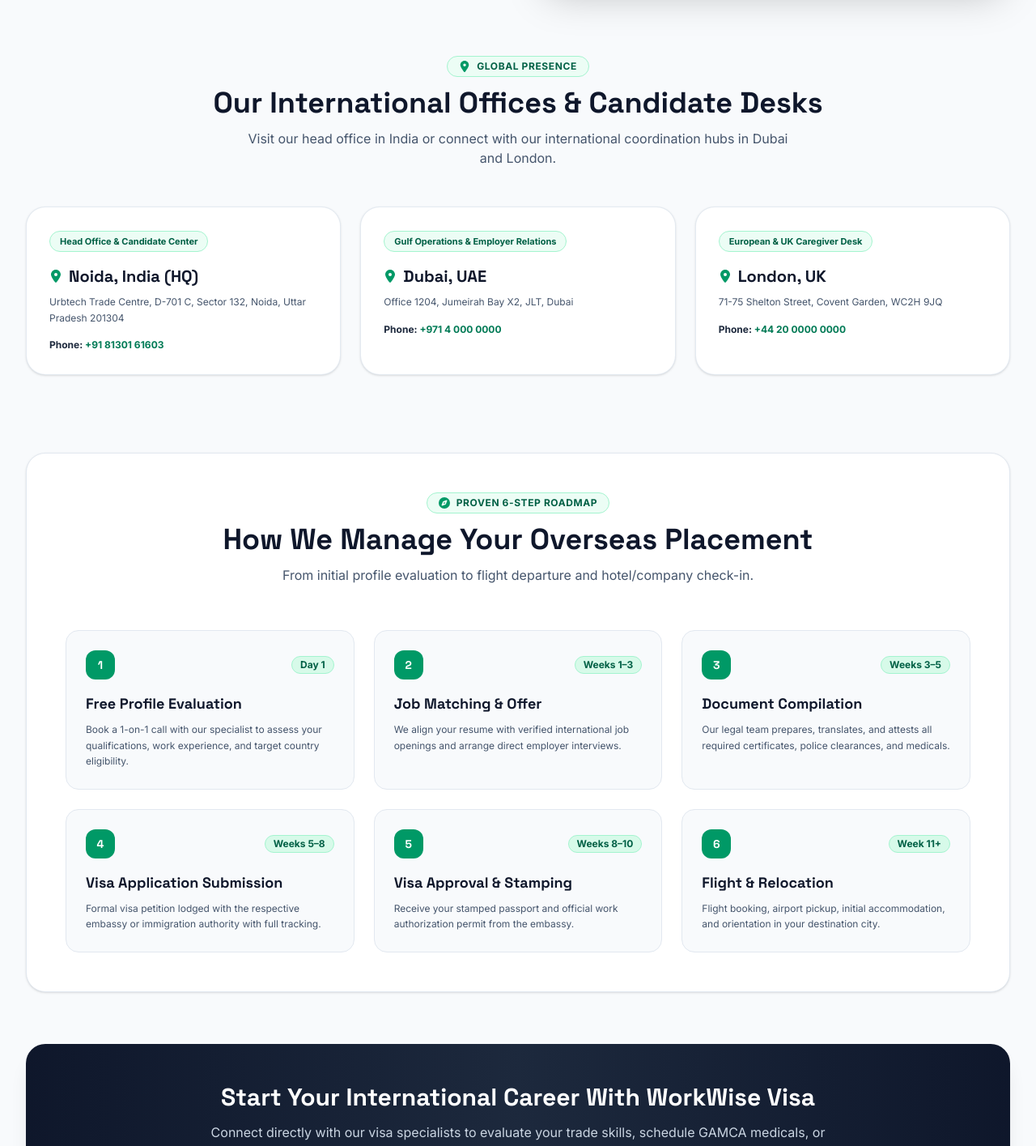
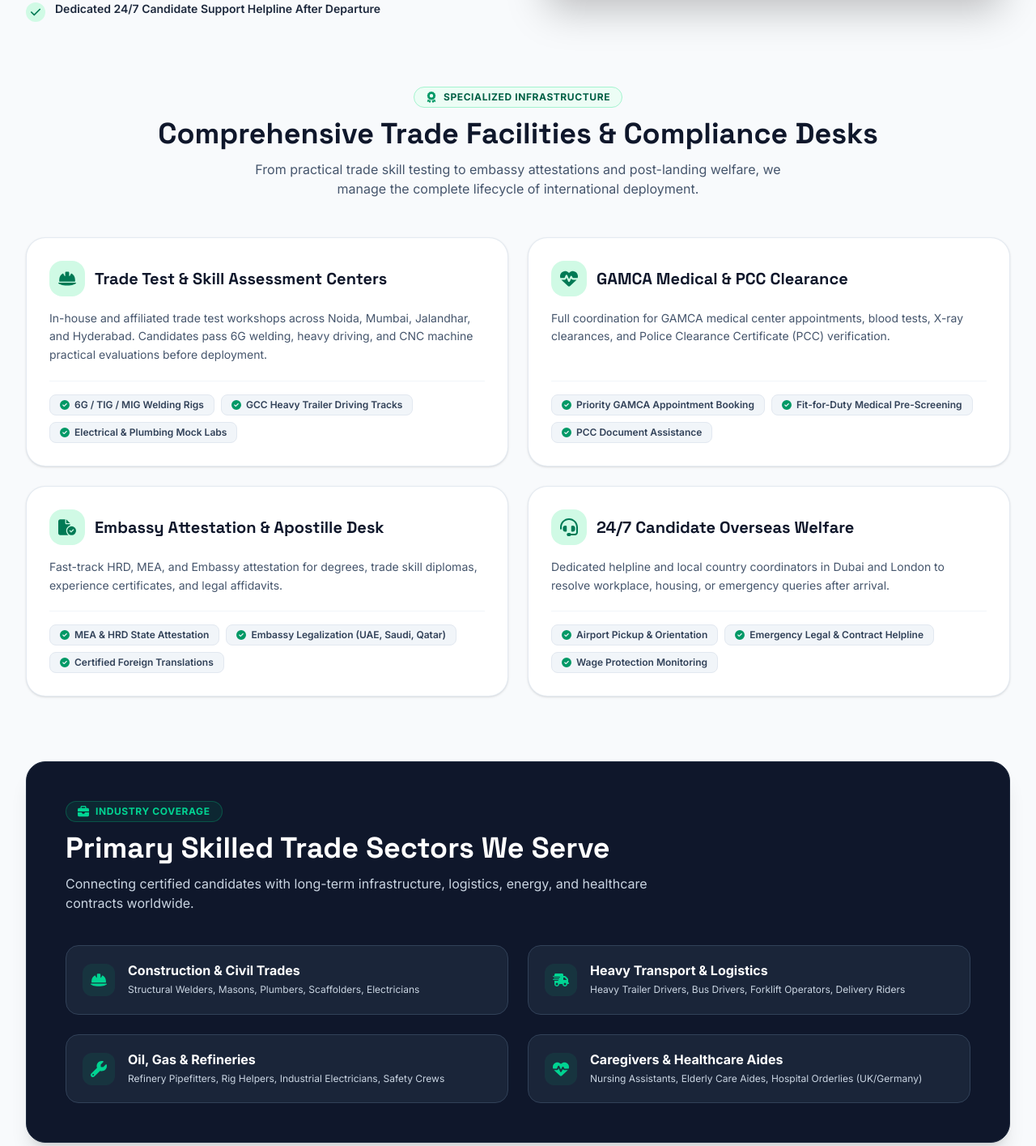
Before and after one commit to wasimfaiz/workvisevisa, a Next.js app: page /about in a window 1280 px wide. Shown: the part 1364-2779 px from the top of the page at 81% size. Built offline with nearby package versions, Linux system fonts and the light colour scheme.

Commit message:
inhanced about page

```diff
--- a/app/about/page.tsx
+++ b/app/about/page.tsx
@@ -3,7 +3,7 @@
 import Navbar from "@/components/Navbar";
 import Footer from "@/components/Footer";
 import FloatingWhatsApp from "@/components/FloatingWhatsApp";
-import { processSteps, stats, whyUsPoints } from "@/lib/data";
+import { processSteps } from "@/lib/data";
 import {
   FaGlobe,
   FaUsers,
@@ -22,8 +22,13 @@ import {
   FaBuildingColumns,
   FaFileContract,
   FaPlaneArrival,
-  FaHospitalUser,
-  FaArrowRight,
+  FaHelmetSafety,
+  FaTruckFast,
+  FaWrench,
+  FaHeartPulse,
+  FaHeadset,
+  FaFileCircleCheck,
+  FaCircleCheck,
 } from "react-icons/fa6";
 
 const companyValues = [
@@ -31,26 +36,56 @@ const companyValues = [
     title: "100% Ethical Recruitment",
     description: "Zero hidden charges or false job promises. We partner exclusively with pre-vetted international employers offering legally binding contracts.",
     icon: FaHandshake,
-    color: "emerald",
   },
   {
     title: "98% Visa Success Rate",
-    description: "Every file undergoes a rigorous multi-tier audit before submission to eliminate embassy rejection risks.",
+    description: "Every file undergoes a rigorous multi-tier audit before embassy submission to eliminate rejection risks.",
     icon: FaShield,
-    color: "amber",
   },
   {
     title: "Complete Landing Support",
     description: "Our support doesn't end at visa stamping. We assist with airport reception, temporary lodging, and local SIM/bank registration.",
     icon: FaPlaneArrival,
-    color: "teal",
   },
   {
     title: "Free Housing & Allowances",
     description: "We prioritize trade contracts that provide free employer accommodation, medical insurance, and transportation.",
     icon: FaFileContract,
-    color: "blue",
   },
+];
+
+const specializedDesks = [
+  {
+    title: "Trade Test & Skill Assessment Centers",
+    description: "In-house and affiliated trade test workshops across Noida, Mumbai, Jalandhar, and Hyderabad. Candidates pass 6G welding, heavy driving, and CNC machine practical evaluations before deployment.",
+    icon: FaHelmetSafety,
+    highlights: ["6G / TIG / MIG Welding Rigs", "GCC Heavy Trailer Driving Tracks", "Electrical & Plumbing Mock Labs"],
+  },
+  {
+    title: "GAMCA Medical & PCC Clearance",
+    description: "Full coordination for GAMCA medical center appointments, blood tests, X-ray clearances, and Police Clearance Certificate (PCC) verification.",
+    icon: FaHeartPulse,
+    highlights: ["Priority GAMCA Appointment Booking", "Fit-for-Duty Medical Pre-Screening", "PCC Document Assistance"],
+  },
+  {
+    title: "Embassy Attestation & Apostille Desk",
+    description: "Fast-track HRD, MEA, and Embassy attestation for degrees, trade skill diplomas, experience certificates, and legal affidavits.",
+    icon: FaFileCircleCheck,
+    highlights: ["MEA & HRD State Attestation", "Embassy Legalization (UAE, Saudi, Qatar)", "Certified Foreign Translations"],
+  },
+  {
+    title: "24/7 Candidate Overseas Welfare",
+    description: "Dedicated helpline and local country coordinators in Dubai and London to resolve workplace, housing, or emergency queries after arrival.",
+    icon: FaHeadset,
+    highlights: ["Airport Pickup & Orientation", "Emergency Legal & Contract Helpline", "Wage Protection Monitoring"],
+  },
+];
+
+const keySectors = [
+  { name: "Construction & Civil Trades", detail: "Structural Welders, Masons, Plumbers, Scaffolders, Electricians", icon: FaHelmetSafety },
+  { name: "Heavy Transport & Logistics", detail: "Heavy Trailer Drivers, Bus Drivers, Forklift Operators, Delivery Riders", icon: FaTruckFast },
+  { name: "Oil, Gas & Refineries", detail: "Refinery Pipefitters, Rig Helpers, Industrial Electricians, Safety Crews", icon: FaWrench },
+  { name: "Caregivers & Healthcare Aides", detail: "Nursing Assistants, Elderly Care Aides, Hospital Orderlies (UK/Germany)", icon: FaHeartPulse },
 ];
 
 const officeLocations = [
@@ -58,19 +93,19 @@ const officeLocations = [
     city: "Noida, India (HQ)",
     address: "Urbtech Trade Centre, D-701 C, Sector 132, Noida, Uttar Pradesh 201304",
     phone: "+91 81301 61603",
-    tag: "Head Office & Candidate Center",
+    tag: "Head Office & Candidate Evaluation Center",
   },
   {
     city: "Dubai, UAE",
     address: "Office 1204, Jumeirah Bay X2, JLT, Dubai",
     phone: "+971 4 000 0000",
-    tag: "Gulf Operations & Employer Relations",
+    tag: "Gulf Operations & Employer Relations Desk",
   },
   {
     city: "London, UK",
     address: "71-75 Shelton Street, Covent Garden, WC2H 9JQ",
     phone: "+44 20 0000 0000",
-    tag: "European & UK Caregiver Desk",
+    tag: "European & UK Caregiver Hub",
   },
 ];
 
@@ -97,7 +132,7 @@ export default function AboutPage() {
             </h1>
 
             <p className="mt-4 mx-auto max-w-3xl text-slate-300 text-base sm:text-xl font-normal leading-relaxed">
-              Since 2020, WorkWise Visa has been a trusted international placement and immigration consultancy — connecting over 5,000+ skilled trade workers, drivers, technicians, and caregivers with verified employers in 12+ nations.
+              Since 2020, WorkWise Visa has been a premier international placement and immigration consultancy — connecting over 5,000+ skilled trade workers, drivers, technicians, and caregivers with verified employers in 12+ nations.
             </p>
 
             {/* Impact Stats Grid */}
@@ -139,10 +174,10 @@ export default function AboutPage() {
               <h2 className="text-3xl sm:text-4xl font-display font-extrabold text-slate-900 leading-tight">
                 Built to Protect Overseas Candidates & Ensure Genuine Job Placement
               </h2>
-              <p className="mt-4 text-slate-600 leading-relaxed text-base">
+              <p className="mt-4 text-slate-600 leading-relaxed text-base font-normal">
                 WorkWise Visa was founded with a clear mission: to eliminate unethical recruitment practices, fake job offers, and exorbitant agent fees that plague overseas job seekers.
               </p>
-              <p className="mt-3 text-slate-600 leading-relaxed text-base">
+              <p className="mt-3 text-slate-600 leading-relaxed text-base font-normal">
                 We specialize in trade workers, heavy trailer drivers, CNC machine operators, industrial welders, caregivers, and hospital aides — managing every critical step from GAMCA medical clearance and trade center tests to embassy visa stamping and housing verification.
               </p>
 
@@ -150,7 +185,8 @@ export default function AboutPage() {
                 {[
                   "100% Verified International Employers (Gulf, Schengen, UK, Canada, Russia)",
                   "Transparent Contract Review with Guaranteed Salaries & Housing Allowances",
-                  "Fast-Track Embassy Documentation & Attestation Support",
+                  "Fast-Track Embassy Documentation & GAMCA Attestation Support",
+                  "Dedicated 24/7 Candidate Support Helpline After Departure",
                 ].map((item) => (
                   <div key={item} className="flex items-start gap-3">
                     <div className="flex h-6 w-6 items-center justify-center rounded-full bg-emerald-100 text-emerald-700 shrink-0 mt-0.5">
@@ -190,6 +226,104 @@ export default function AboutPage() {
                   );
                 })}
               </div>
+            </div>
+          </div>
+        </section>
+
+        {/* Specialized In-House Desks & Facilities */}
+        <section className="mx-auto max-w-7xl px-4 sm:px-6 lg:px-8 pt-20">
+          <div className="text-center mb-12">
+            <div className="inline-flex items-center gap-2 rounded-full border border-emerald-200 bg-emerald-50 px-3.5 py-1 text-xs font-bold uppercase tracking-wider text-emerald-800 mb-3">
+              <FaAward className="w-3.5 h-3.5 text-emerald-600" />
+              Specialized Infrastructure
+            </div>
+            <h2 className="text-3xl sm:text-4xl font-display font-extrabold text-slate-900">
+              Comprehensive Trade Facilities & Compliance Desks
+            </h2>
+            <p className="mt-3 text-slate-600 text-base max-w-2xl mx-auto">
+              From practical trade skill testing to embassy attestations and post-landing welfare, we manage the complete lifecycle of international deployment.
+            </p>
+          </div>
+
+          <div className="grid gap-6 sm:grid-cols-2">
+            {specializedDesks.map((desk) => {
+              const Icon = desk.icon;
+              return (
+                <div
+                  key={desk.title}
+                  className="rounded-3xl border border-slate-200/90 bg-white p-7 shadow-sm hover:border-emerald-500/50 hover:shadow-xl transition-all flex flex-col justify-between"
+                >
+                  <div>
+                    <div className="flex items-center gap-3 mb-4">
+                      <div className="flex h-11 w-11 items-center justify-center rounded-2xl bg-emerald-100 text-emerald-700">
+                        <Icon className="w-5.5 h-5.5" />
+                      </div>
+                      <h3 className="font-display font-extrabold text-slate-900 text-lg sm:text-xl">
+                        {desk.title}
+                      </h3>
+                    </div>
+                    <p className="text-xs sm:text-sm text-slate-600 leading-relaxed font-normal mb-5">
+                      {desk.description}
+                    </p>
+                  </div>
+
+                  <div className="pt-4 border-t border-slate-100">
+                    <div className="flex flex-wrap gap-2">
+                      {desk.highlights.map((h) => (
+                        <span
+                          key={h}
+                          className="inline-flex items-center gap-1.5 rounded-lg bg-slate-100 border border-slate-200 px-3 py-1 text-xs font-semibold text-slate-700"
+                        >
+                          <FaCircleCheck className="w-3 h-3 text-emerald-600" />
+                          {h}
+                        </span>
+                      ))}
+                    </div>
+                  </div>
+                </div>
+              );
+            })}
+          </div>
+        </section>
+
+        {/* Sectors We Excel In */}
+        <section className="mx-auto max-w-7xl px-4 sm:px-6 lg:px-8 pt-20">
+          <div className="rounded-3xl bg-slate-900 text-white p-8 sm:p-12 shadow-xl border border-slate-800">
+            <div className="max-w-3xl mb-10">
+              <div className="inline-flex items-center gap-2 rounded-full border border-emerald-500/30 bg-emerald-500/10 px-3.5 py-1 text-xs font-bold uppercase tracking-wider text-emerald-400 mb-3">
+                <FaBriefcase className="w-3.5 h-3.5 text-emerald-400" />
+                Industry Coverage
+              </div>
+              <h2 className="text-3xl sm:text-4xl font-display font-extrabold text-white">
+                Primary Skilled Trade Sectors We Serve
+              </h2>
+              <p className="mt-3 text-slate-300 text-sm sm:text-base font-normal">
+                Connecting certified candidates with long-term infrastructure, logistics, energy, and healthcare contracts worldwide.
+              </p>
+            </div>
+
+            <div className="grid gap-6 sm:grid-cols-2">
+              {keySectors.map((sector) => {
+                const Icon = sector.icon;
+                return (
+                  <div
+                    key={sector.name}
+                    className="flex items-start gap-4 rounded-2xl bg-slate-800/80 border border-slate-700 p-5 hover:border-emerald-500/60 transition-all"
+                  >
+                    <div className="flex h-10 w-10 items-center justify-center rounded-xl bg-emerald-500/10 text-emerald-400 shrink-0 mt-0.5">
+                      <Icon className="w-5 h-5" />
+                    </div>
+                    <div>
+                      <h3 className="font-bold text-white text-base leading-tight">
+                        {sector.name}
+                      </h3>
+                      <p className="text-xs text-slate-300 font-normal leading-relaxed mt-1">
+                        {sector.detail}
+                      </p>
+                    </div>
+                  </div>
+                );
+              })}
             </div>
           </div>
         </section>
```
